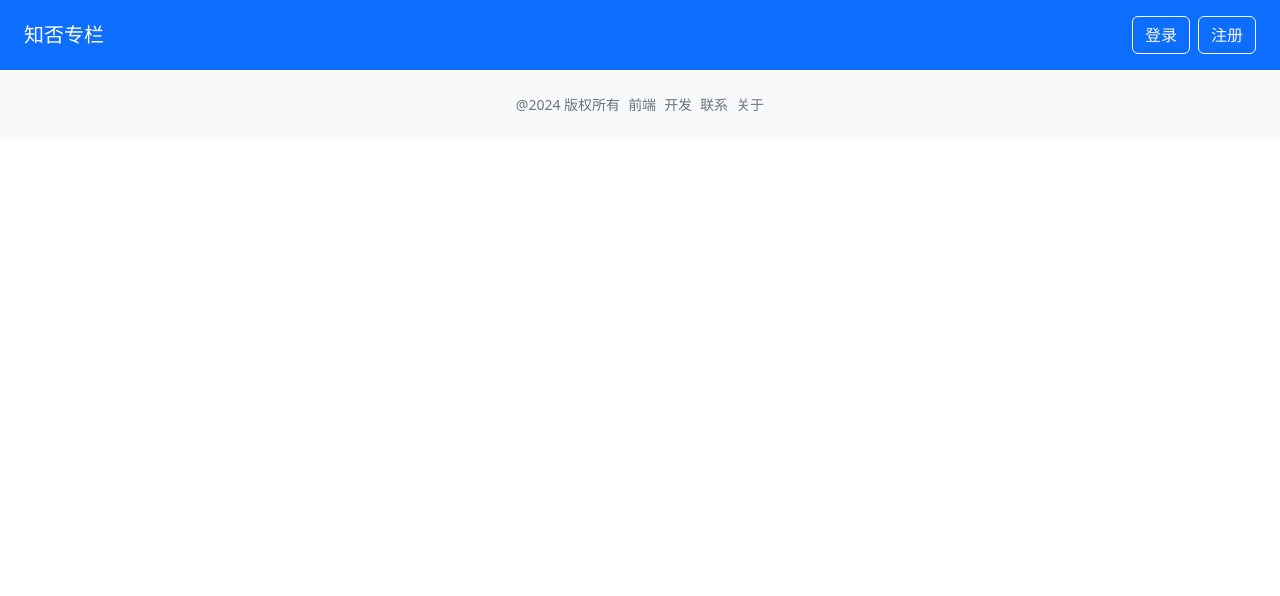
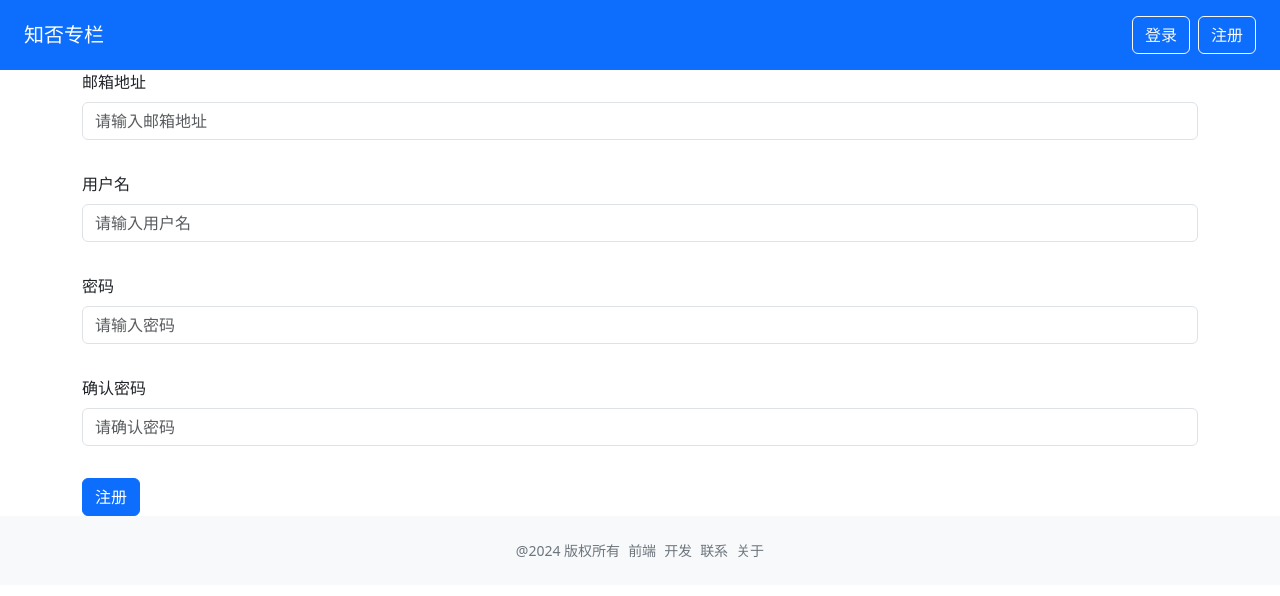
Before and after one commit to canlan527/vue3-zhifou, a Vue app: page /signup in a window 1280 px wide. Shown: the top 596 px of the page. Built offline with nearby package versions, Linux system fonts and the light colour scheme; no server answers.

Commit message:
完成注册功能

```diff
--- a/src/components/GlobalHeader.vue
+++ b/src/components/GlobalHeader.vue
@@ -4,7 +4,7 @@
       <router-link to="/" class="navbar-brand">知否专栏</router-link>
       <ul v-if="!user.isLogin" class="list-inline mb-0">
         <li class="list-inline-item"><router-link to="/login" class="btn btn-outline-light my-2">登录</router-link></li>
-        <li class="list-inline-item"><router-link to="/login" class="btn btn-outline-light my-2">注册</router-link></li>
+        <li class="list-inline-item"><router-link to="/signup" class="btn btn-outline-light my-2">注册</router-link></li>
       </ul>
       <ul v-else class="list-inline mb-0 me-4">
         <li class="list-inline-item">
--- a/src/components/ValidateInput.vue
+++ b/src/components/ValidateInput.vue
@@ -17,10 +17,11 @@ import { emitter } from './ValidateForm.vue'
 const emailReg = /^[a-zA-Z0-9_-]+@[a-zA-Z0-9_-]+(\.[a-zA-Z0-9_-]+)+$/
 const passwordReg = /^(?![0-9]+$)(?![a-zA-Z]+$)[0-9A-Za-z]{6,16}$/
 
-interface RuleProp {
-  type: 'required' | 'email' | 'minLength' | 'maxLength' | 'password'
+export interface RuleProp {
+  type: 'required' | 'email' | 'minLength' | 'maxLength' | 'password' | 'custom'
   message: string
   value?: number
+  validator?: () => boolean
 }
 
 export type RulesProp = RuleProp[]
@@ -80,6 +81,10 @@ export default defineComponent({
               passed = val.length >= rule.value!
               inputRef.message = rule.message
               break;
+            case 'custom':
+              passed = rule.validator ? rule.validator() : true
+              inputRef.message = rule.message
+              break;
             default:
               break;
           }
--- a/src/router/index.ts
+++ b/src/router/index.ts
@@ -1,6 +1,7 @@
 import { createRouter, createWebHistory } from 'vue-router'
 import Home from '@/views/Home.vue'
 import Login from '@/views/Login.vue'
+import SignUp from '@/views/SignUp.vue'
 import ColumnDetail from '@/views/ColumnDetail.vue'
 import CreatePost from '@/views/CreatePost.vue'
 import { useUserStore } from '@/stores/user'
@@ -22,6 +23,11 @@ const router = createRouter({
       meta: {
         redirectAlreadyLogin: true
       }
+    },
+    {
+      path: '/signup',
+      name: 'signup',
+      component: SignUp,
     },
     {
       path: '/column/:id',
--- a/src/stores/user.ts
+++ b/src/stores/user.ts
@@ -1,8 +1,8 @@
 import { defineStore } from "pinia"
 import type { ImageProps } from "./utils"
 import { ref } from "vue"
-import { getUserInfo, login } from "@/service/user/user"
-import type { ILoginParams } from "@/service/user/type"
+import { getUserInfo, login, register } from "@/service/user/user"
+import type { ILoginParams, IRegisterParams } from "@/service/user/type"
 import localstorage from '@/utils/storage'
 
 export interface UserDataProps {
@@ -39,7 +39,7 @@ export const useUserStore = defineStore('user', () => {
 
   async function fetchCurrentUser() {
     const res = await getUserInfo()
-    console.log(res)
+    // console.log(res)
     if (res.code === 0) {
       // 保存用户信息
       user.value = { isLogin: true, ...res.data }
@@ -52,10 +52,16 @@ export const useUserStore = defineStore('user', () => {
     })
   }
 
+  async function signup(data: IRegisterParams) {
+    const res = await register(data)
+    console.log(res)
+  }
+
   return {
     user,
     token,
     fetchCurrentUser,
     loginAndFetch,
+    signup,
   }
 })
--- a/src/views/Login.vue
+++ b/src/views/Login.vue
@@ -66,7 +66,7 @@ export default defineComponent({
         const { loginAndFetch } = userStore
         loginAndFetch({ email: emailRef.val,  password: passwordRef.val }).then(resp => {
           // token
-          createMessage('success', '登录成功，正在跳转到首页')
+          createMessage('success', '登录成功，正在跳转到首页', 1000)
           // 跳转到首页
           setTimeout(() => {
             router.push('/')
--- /dev/null
+++ b/src/views/SignUp.vue
@@ -0,0 +1,102 @@
+<template>
+  <div class="signup-page">
+    <validate-form @submit="formSubmit">
+      <div class="mb-3">
+        <label for="email" class="form-label">邮箱地址</label>
+        <validate-input type="text" placeholder="请输入邮箱地址" :rules="emailRules" v-model="formData.email" />
+      </div>
+      <div class="mb-3">
+        <label for="nickname" class="form-label">用户名</label>
+        <validate-input type="text" placeholder="请输入用户名" :rules="nameRules" v-model="formData.nickname" />
+      </div>
+      <div class="mb-3">
+        <label for="password" class="form-label">密码</label>
+        <validate-input id="password" type="password" placeholder="请输入密码" :rules="passRules" v-model="formData.password" />
+      </div>
+      <div class="mb-3">
+        <label for="confirm-password" class="form-label">确认密码</label>
+        <validate-input type="password" placeholder="请确认密码" :rules="confirmPasswordRules" v-model="formData.confirmPassword" />
+      </div>
+      <template #btn>
+        <button class="btn btn-primary"> 注册 </button>
+      </template>
+    </validate-form>
+  </div>
+</template>
+<script lang="ts">
+import { defineComponent, reactive } from 'vue'
+import ValidateForm from '@/components/ValidateForm.vue';
+import ValidateInput from '@/components/ValidateInput.vue';
+import type { RulesProp } from '@/components/ValidateInput.vue'
+import createMessage from '@/components/createMessage';
+import { useRouter } from 'vue-router';
+import { useUserStore } from '@/stores/user';
+
+export default defineComponent({
+  name: 'SignUp',
+  components: {
+    ValidateForm,
+    ValidateInput
+  },
+  setup() {
+    // 表单数据
+    const formData = reactive({
+      email: '',
+      nickname: '',
+      password: '',
+      confirmPassword: ''
+    })
+    // 路由
+    const router = useRouter()
+    // 用户store
+    const userStore = useUserStore()
+    // 验证规则
+    const emailRules: RulesProp = [
+      { type: 'required', message: '邮箱不能为空' },
+      { type: 'email', message: '请输入正确的邮箱地址' }
+    ]
+    const nameRules: RulesProp = [
+      { type: 'required', message: '用户名不能为空' },
+    ]
+    const passRules: RulesProp = [
+      { type: 'required', message: '密码不能为空' },
+      { type: 'minLength', value: 6, message: '密码长度不能少于6位' },
+      { type: 'maxLength', value: 16, message: '密码长度不能超过16位' },
+    ]
+    const confirmPasswordRules: RulesProp = [
+      { type: 'required', message: '确认密码不能为空' },
+      {
+        type: 'custom',
+        validator: () => {
+          return formData.password === formData.confirmPassword
+        },
+        message: '两次密码输入不一致'
+      }
+    ]
+    // 表单提交方法
+    const formSubmit = async (e: boolean) => {
+      if (e) {
+        const { signup } = userStore
+        signup({ email: formData.email, password: formData.password, nickName: formData.nickname }).then(resp => {
+          // token
+          createMessage('success', '注册成功，正在跳转到登录页', 1000)
+          // 跳转到首页
+          setTimeout(() => {
+            router.push('/login')
+          }, 2000)
+        })
+      }
+    }
+
+    return {
+      formData,
+      emailRules,
+      nameRules,
+      passRules,
+      confirmPasswordRules,
+      formSubmit
+    }
+  }
+})
+</script>
+<style scoped></style>
```
